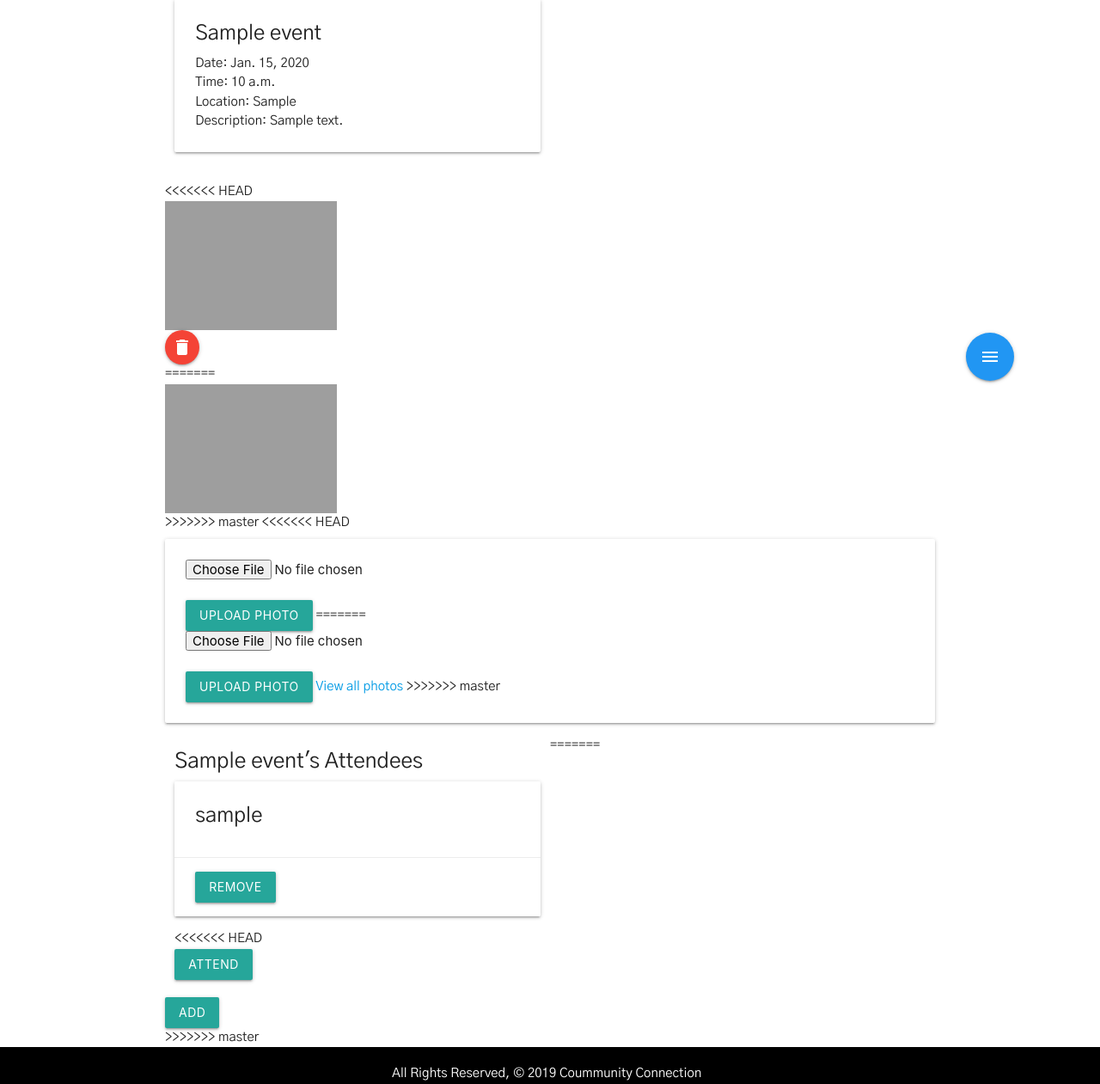
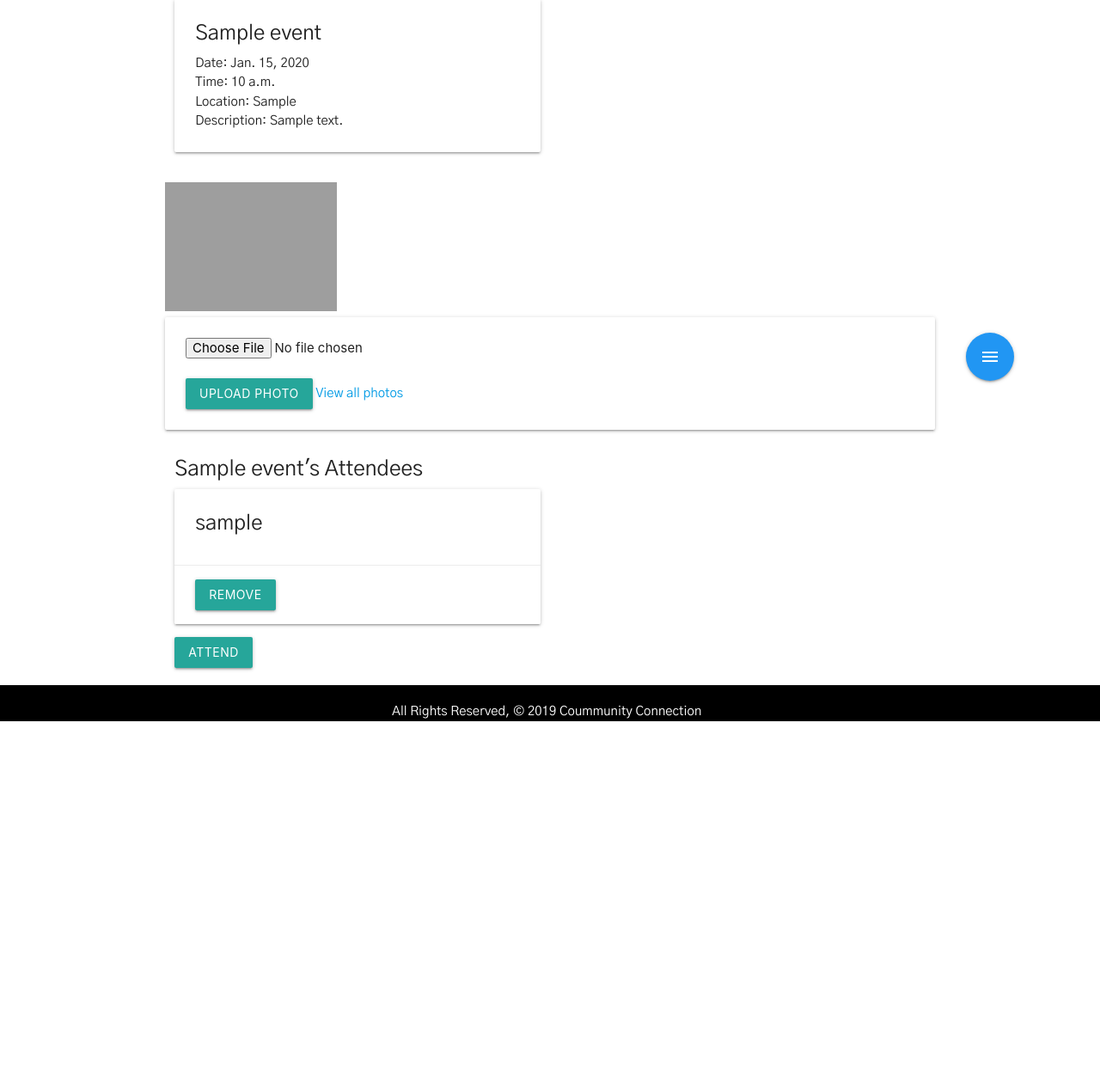
Before and after one commit to chung972/SEI-Project-3, a Django app: page /events/1/ in a window 1280 px wide. Shown: the part 257-1518 px from the top of the page at 86% size. After the commit the page ends 1096 px from the top, so only its background shows below. Run offline with Django 3.2, Linux system fonts and the light colour scheme; tables that the repository leaves empty hold one stand-in row (values such as "Sample post"); grey boxes are pictures that could not be loaded.

Commit message:
accepts changes from merge

```diff
--- a/main_app/templates/main_app/event_detail.html
+++ b/main_app/templates/main_app/event_detail.html
@@ -21,53 +21,34 @@
         <a href="#" class="btn-floating blue btn-large"><i class="large material-icons">menu</i></a>
         <ul>
           <li><a href="{% url 'events_delete' event.id %}" class="btn-floating red btn-large">
-              <i class="large material-icons">delete</i></a></li>
-          <li><a href="#" class="btn-floating green btn-large"><i class="large material-icons">add</i></a></li>
-          <li><a href="{% url 'events_update' event.id %}" class="btn-floating orange btn-large"><i
-                class="large material-icons">edit</i></a></li>
-
+            <i class="large material-icons">delete</i></a></li>
+          <li><a href="#" class="btn-floating green btn-large">
+            <i class="large material-icons">add</i></a></li>
+          <li><a href="{% url 'events_update' event.id %}" class="btn-floating orange btn-large">
+            <i class="large material-icons">edit</i></a></li>
         </ul>
       </div>
     </div>
   </div>
 </div>
 {% for photo in event.photo_set.all|slice:":4" %}
-<<<<<<< HEAD
-<img class="materialboxed" width="200" src="{{photo.url}}">
-
-
-<div class="card-action">
-  <a href="{% url 'photo_delete' event.id user.id %}" class="btn-floating btn-medium waves-effect waves-light red">
-    <i class="material-icons">delete</i></a>
-</div>
-=======
   <div>
     <img class="materialboxed" width="200" src="{{photo.url}}">
   </div>
 
 
 
->>>>>>> master
 {% empty %}
 <div class="card-panel teal-text center-align"> No Photos Uploaded
 </div>
 {% endfor %}
-<<<<<<< HEAD
-<div>
+  <div>
   <form action="{% url 'add_photo' event.id user.id %}" enctype="multipart/form-data" method="POST" class="card-panel">
-    {% csrf_token %}
-    <input type="file" name="photo-file">
-    <br><br>
-    <input type="submit" class="btn" value="Upload Photo">
-=======
-  <div>
-  <form action="{% url 'add_photo' event.id %}" enctype="multipart/form-data" method="POST" class="card-panel">
      {% csrf_token %}
      <input type="file" name="photo-file" >
      <br><br>
      <input type="submit" class="btn" value="Upload Photo">
      <a href="{% url 'photo_gallery' event.id %}">View all photos</a>
->>>>>>> master
   </form>
 
 
@@ -96,7 +77,6 @@
 
     </div>
     {% endif %}
-<<<<<<< HEAD
 
     <div class="card-content">
       <div class="card-action">
@@ -109,16 +89,4 @@
 
 </div>
 
-=======
-  </div>
-  <div class="card-action">
-          <form action="{% url 'assoc_user' event.id user.id %}" method="post">
-            {% csrf_token %}
-            <button type="submit" class="btn">Add</button>
-          </form>
-        </div>
-
-
-
->>>>>>> master
 {% endblock %}
```
